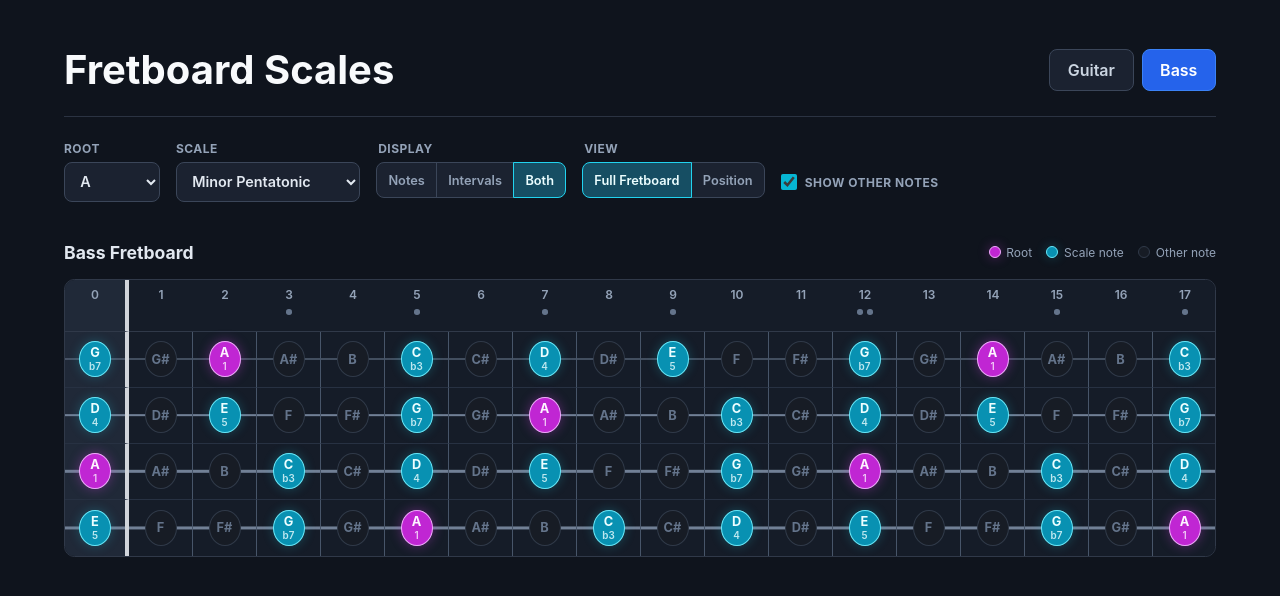
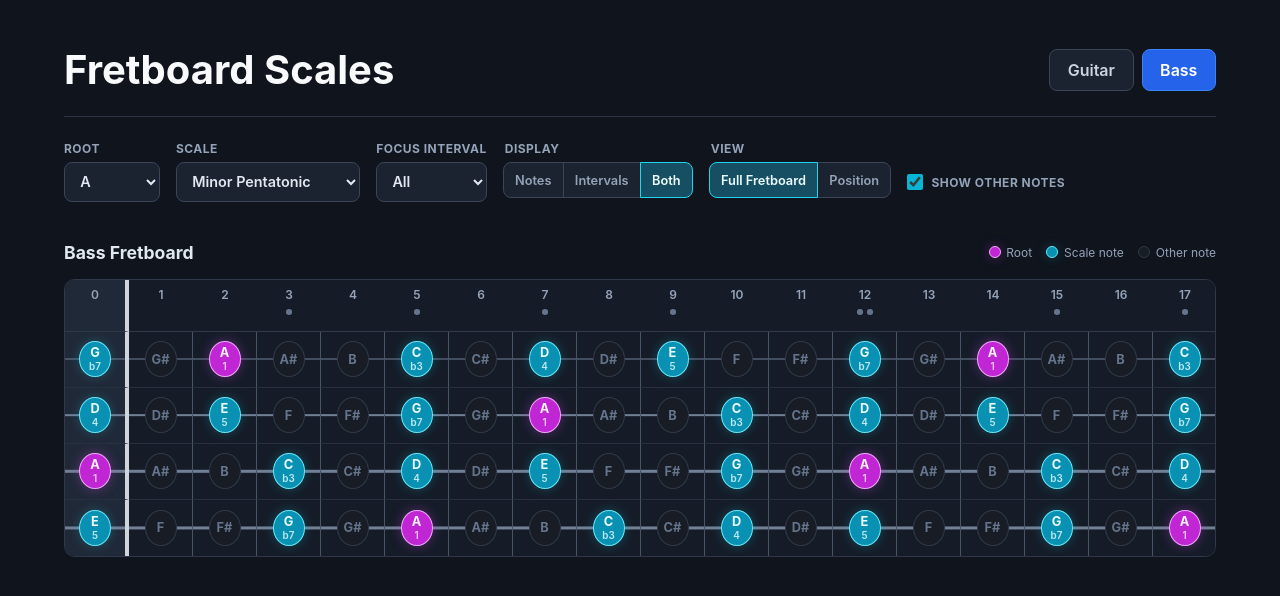
Before and after one commit to mjuliag/fretboard-scales, a React (Vite) app: page / in a window 1280 px wide. Shown: the top 596 px of the page. Built offline with nearby package versions, Linux system fonts and the light colour scheme.

Commit message:
Add degree focus to fretboard

```diff
--- a/src/App.css
+++ b/src/App.css
@@ -144,6 +144,31 @@ h1 {
   gap: 0.5rem;
   min-height: 2.45rem;
   cursor: pointer;
+}
+
+.focus-control {
+  display: flex;
+  align-items: end;
+  gap: 0.55rem;
+}
+
+.focus-control output {
+  padding-bottom: 0.62rem;
+  color: #f0abfc;
+  font-size: 0.75rem;
+  font-weight: 700;
+  white-space: nowrap;
+}
+
+.focus-control .missing-focus-message {
+  display: grid;
+  gap: 0.15rem;
+  color: #cbd5e1;
+  white-space: normal;
+}
+
+.missing-focus-message span:first-child {
+  color: #f0abfc;
 }
 
 .other-notes-control input {
@@ -410,6 +435,22 @@ h1 {
   box-shadow: 0 0 0.65rem rgb(34 211 238 / 25%);
 }
 
+.note.subdued-note {
+  opacity: 0.35;
+  filter: saturate(0.45);
+  box-shadow: none;
+}
+
+.note.focused-note {
+  border-color: #f5d0fe;
+  color: #ffffff;
+  background: #d946ef;
+  box-shadow:
+    0 0 0 2px #22d3ee,
+    0 0 1rem rgb(217 70 239 / 70%);
+  transform: scale(1.08);
+}
+
 .note.other-note {
   border-color: #303a49;
   color: #64748b;
--- a/src/App.tsx
+++ b/src/App.tsx
@@ -8,6 +8,7 @@ import {
   SCALE_INTERVAL_LABELS,
   SCALE_INTERVALS,
   type Instrument,
+  type IntervalLabel,
   type PitchClass,
   type ScaleName,
 } from './music'
@@ -38,6 +39,7 @@ const DISPLAY_MODES = ['notes', 'intervals', 'both'] as const
 const FULL_FRET_RANGE = { start: 0, end: 24 } as const
 
 type FretboardView = 'full' | 'position'
+type IntervalFocus = 'all' | IntervalLabel
 
 function ordinal(degree: number): string {
   return `${degree}${degree === 1 ? 'st' : degree === 2 ? 'nd' : degree === 3 ? 'rd' : 'th'}`
@@ -49,12 +51,16 @@ function App() {
   const [scaleName, setScaleName] = useState<ScaleName>('minorPentatonic')
   const [displayMode, setDisplayMode] = useState<DisplayMode>('both')
   const [showOtherNotes, setShowOtherNotes] = useState(true)
+  const [focusedInterval, setFocusedInterval] = useState<IntervalFocus>('all')
   const [fretboardView, setFretboardView] = useState<FretboardView>('full')
   const [positionStart, setPositionStart] = useState(5)
   const [positionEnd, setPositionEnd] = useState(9)
   const [positionStartDraft, setPositionStartDraft] = useState('5')
   const [positionEndDraft, setPositionEndDraft] = useState('9')
   const scaleTones = getScaleTones(root, scaleName)
+  const focusOptions = scaleTones.map(({ interval }) => interval)
+  const focusedIntervalExists = focusedInterval !== 'all'
+    && focusOptions.some((interval) => interval === focusedInterval)
   const modeRelationship = getModeRelationship(root, scaleName)
   const fretRange = fretboardView === 'full'
     ? FULL_FRET_RANGE
@@ -128,6 +134,39 @@ function App() {
             ))}
           </select>
         </label>
+
+        <div className="focus-control">
+          <label>
+            <span>Focus interval</span>
+            <select
+              value={focusedInterval}
+              onChange={(event) => {
+                setFocusedInterval(event.target.value as IntervalFocus)
+              }}
+            >
+              <option value="all">All</option>
+              {focusedInterval !== 'all' && !focusedIntervalExists && (
+                <option value={focusedInterval}>{focusedInterval}</option>
+              )}
+              {focusOptions.map((interval) => (
+                <option key={interval} value={interval}>
+                  {interval}
+                </option>
+              ))}
+            </select>
+          </label>
+          {focusedIntervalExists && (
+            <output aria-live="polite">Focusing {focusedInterval}</output>
+          )}
+          {focusedInterval !== 'all' && !focusedIntervalExists && (
+            <output className="missing-focus-message" aria-live="polite">
+              <span>
+                {focusedInterval} is not part of {root} {SCALE_LABELS[scaleName]}
+              </span>
+              <span>Scale intervals: {focusOptions.join(' · ')}</span>
+            </output>
+          )}
+        </div>
 
         <fieldset className="display-mode-control">
           <legend>Display</legend>
@@ -241,6 +280,8 @@ function App() {
 
       <Fretboard
         displayMode={displayMode}
+        focusedInterval={focusedInterval}
+        focusedIntervalExists={focusedIntervalExists}
         fretRange={fretRange}
         instrument={instrument}
         root={root}
--- a/src/components/Fretboard.tsx
+++ b/src/components/Fretboard.tsx
@@ -3,6 +3,7 @@ import {
   getNoteAtFret,
   STANDARD_TUNINGS,
   type Instrument,
+  type IntervalLabel,
   type PitchClass,
   type ScaleTone,
 } from '../music'
@@ -14,6 +15,8 @@ export type DisplayMode = 'notes' | 'intervals' | 'both'
 
 type FretboardProps = {
   displayMode: DisplayMode
+  focusedInterval: 'all' | IntervalLabel
+  focusedIntervalExists: boolean
   fretRange: {
     start: number
     end: number
@@ -42,6 +45,8 @@ function FretMarker({ fret }: { fret: number }) {
 
 export function Fretboard({
   displayMode,
+  focusedInterval,
+  focusedIntervalExists,
   fretRange,
   instrument,
   root,
@@ -105,6 +110,16 @@ export function Fretboard({
                     const showNoteName = !interval || displayMode !== 'intervals'
                     const showInterval = interval && displayMode !== 'notes'
                     const isHidden = !interval && !showOtherNotes
+                    const isFocused = focusedIntervalExists
+                      && interval === focusedInterval
+                    const isSubdued = focusedIntervalExists
+                      && Boolean(interval)
+                      && !isFocused
+                    const focusClass = isFocused
+                      ? ' focused-note'
+                      : isSubdued
+                        ? ' subdued-note'
+                        : ''
 
                     return (
                       <td
@@ -112,7 +127,7 @@ export function Fretboard({
                         key={fret}
                       >
                         <span
-                          className={`note ${noteType}${isHidden ? ' hidden-note' : ''}`}
+                          className={`note ${noteType}${focusClass}${isHidden ? ' hidden-note' : ''}`}
                         >
                           {showNoteName && <span className="note-name">{note}</span>}
                           {showInterval && (
```
